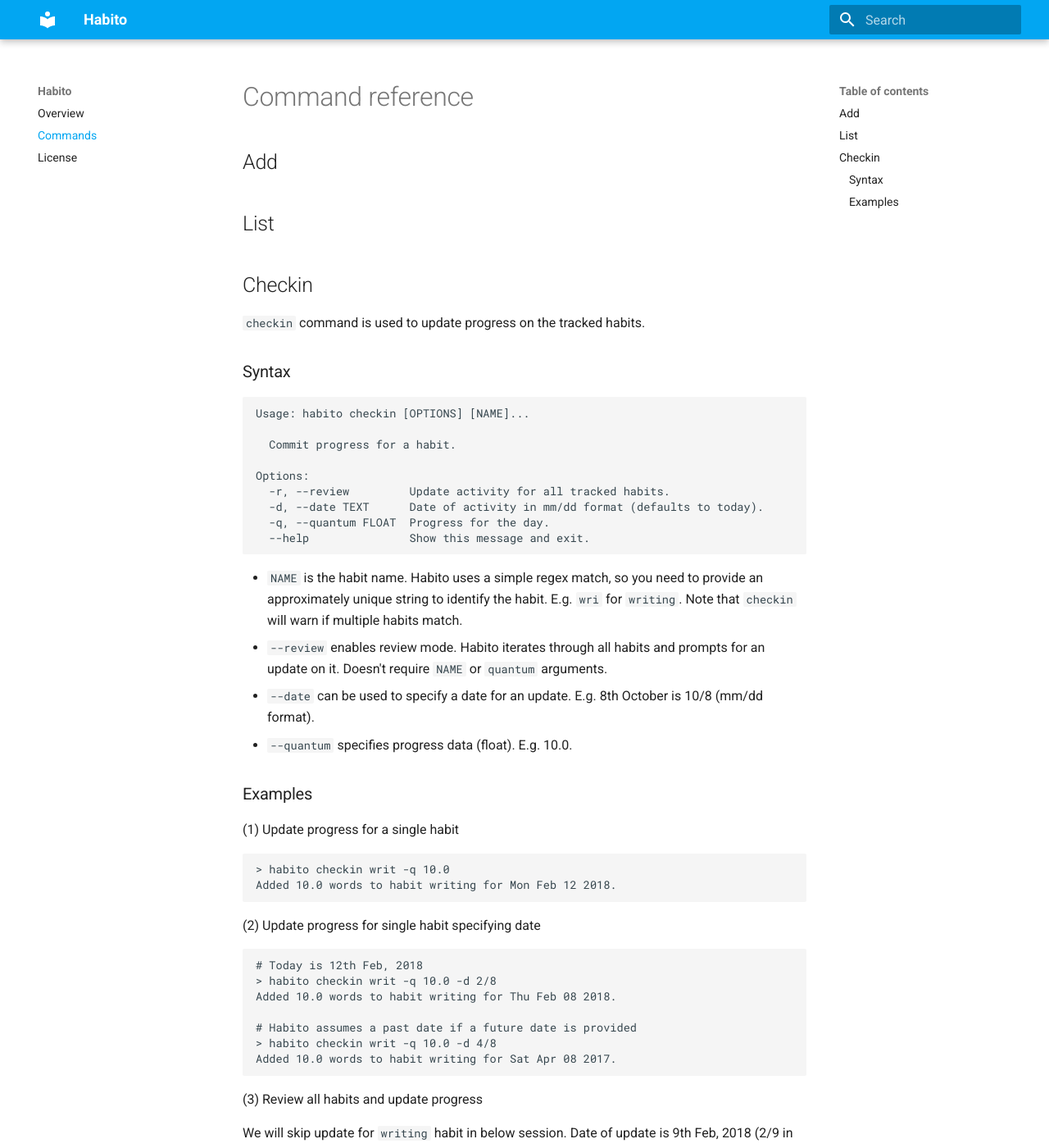
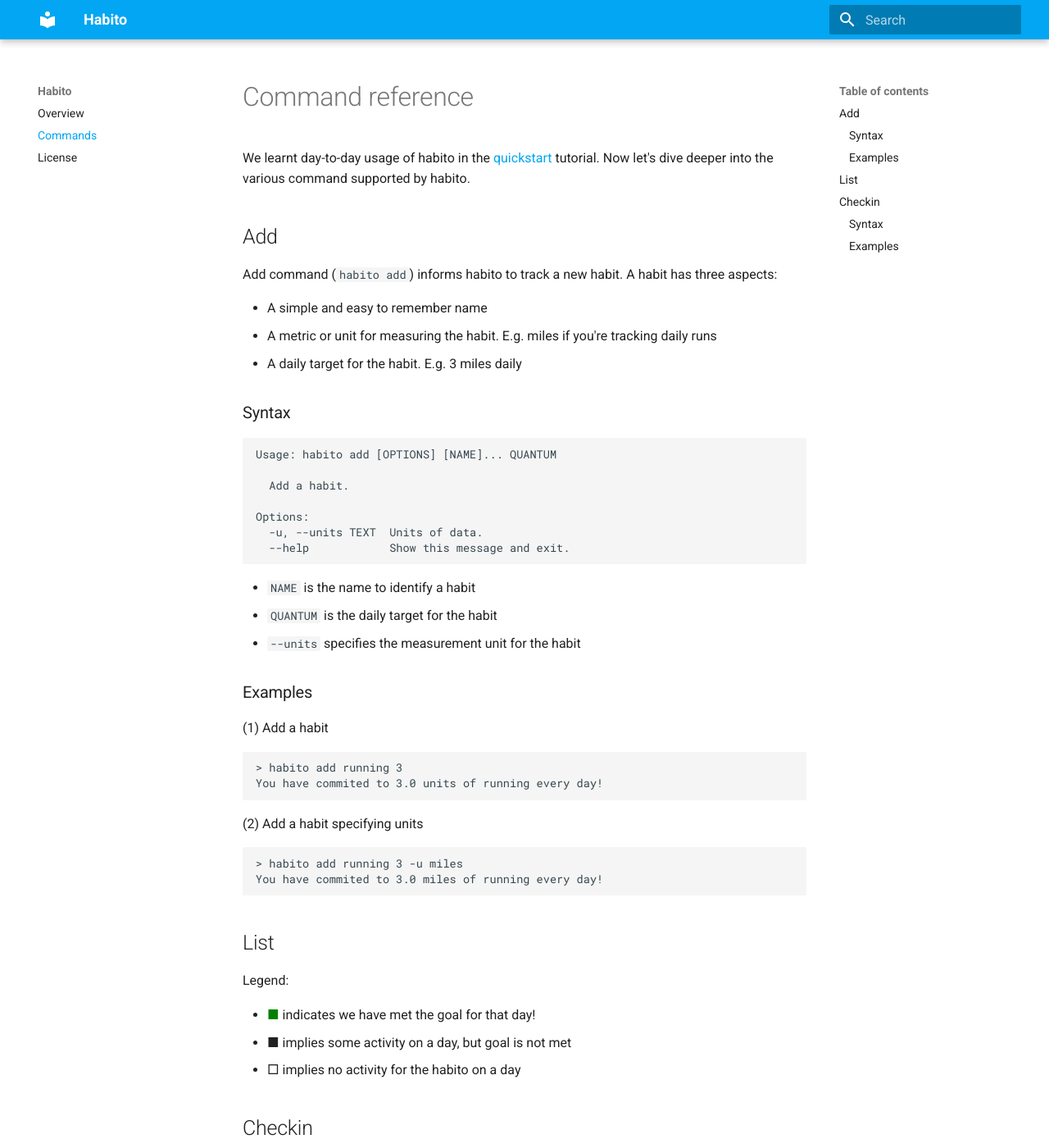
Before and after one commit to codito/habito, an MkDocs documentation site: the page built from docs/commands.md, in a window 1280 px wide and 1400 px high. Shown: the whole window at 82% size. Built offline with MkDocs 1.6.1 and Material for MkDocs 9.7.7, drawn with Linux system fonts in a browser that asks for light colours; old or Windows-style settings are respelled for this version of MkDocs.

Commit message:
docs: add docs for add command.

````diff
--- a/docs/commands.md
+++ b/docs/commands.md
@@ -1,8 +1,58 @@
 # Command reference
 
+We learnt day-to-day usage of habito in the [quickstart][habito-quickstart]
+tutorial. Now let's dive deeper into the various command supported by habito.
+
+[habito-quickstart]: index.md#quickstart
+
 ## Add
+Add command (`habito add`) informs habito to track a new habit. A habit has
+three aspects:
+
+- A simple and easy to remember name
+- A metric or unit for measuring the habit. E.g. miles if you're tracking daily
+  runs
+- A daily target for the habit. E.g. 3 miles daily
+
+### Syntax
+```
+Usage: habito add [OPTIONS] [NAME]... QUANTUM
+
+  Add a habit.
+
+Options:
+  -u, --units TEXT  Units of data.
+  --help            Show this message and exit.
+```
+
+- `NAME` is the name to identify a habit
+- `QUANTUM` is the daily target for the habit
+- `--units` specifies the measurement unit for the habit
+
+### Examples
+(1) Add a habit
+
+```sh
+> habito add running 3
+You have commited to 3.0 units of running every day!
+```
+
+(2) Add a habit specifying units
+
+```sh
+> habito add running 3 -u miles
+You have commited to 3.0 miles of running every day!
+```
 
 ## List
+
+Legend:
+
+- <span style="color:green">■</span> indicates we have met the goal for that
+  day!
+- ■ implies some activity on a day, but goal is not met
+- □ implies no activity for the habito on a day
+
 
 ## Checkin
 `checkin` command is used to update progress on the tracked habits.
````
Also changed, not shown: docs/index.md (+21 -19 lines).
